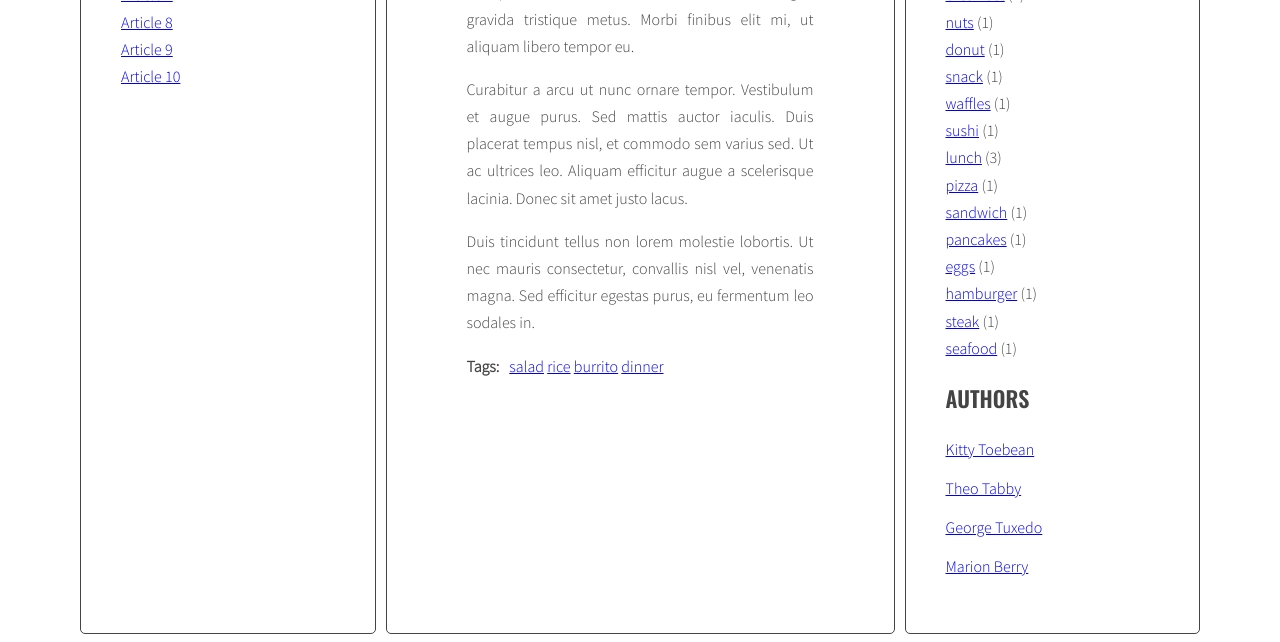
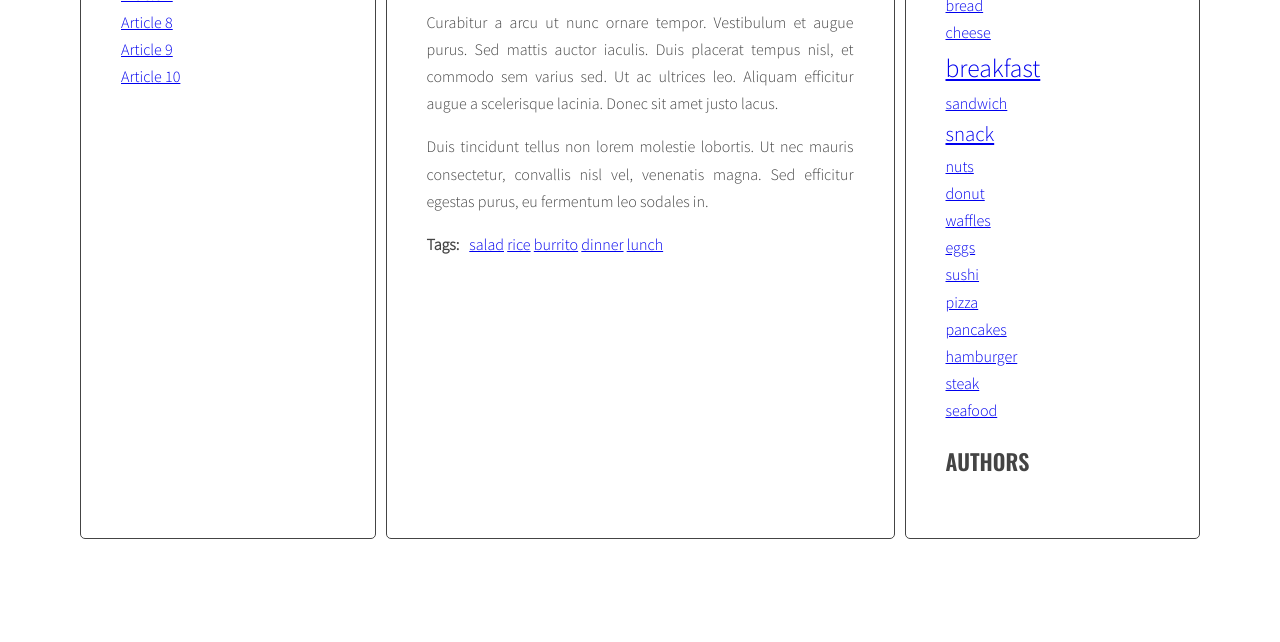
Before and after one commit to HMagda/food-blog, a website: page index.html in a window 1280 px wide. Shown: the part 540-1182 px from the top of the page. After the commit the page ends 1087 px from the top, so only its background shows below. Drawn offline with nearby package versions, Linux system fonts and the light colour scheme.

Commit message:
Added changes before cr

```diff
--- a/index.html
+++ b/index.html
@@ -29,7 +29,7 @@
                         </ul>
                     </aside>
                     <section class="posts">
-                        <article class="post active" id="article-1" data-tags="salad rice burrito dinner" data-author="Marion Berry">
+                        <article class="post active" id="article-1" data-tags="salad rice burrito dinner lunch" data-author="Marion Berry">
                             <h3 class="post-title">Article 1</h3>
                             <p class="post-author"></p>
                             <div class="post-content">
@@ -68,7 +68,7 @@
                                 </ul>
                             </div>
                         </article>
-                        <article class="post" id="article-2" data-tags="bread cheese breakfast" data-author="Theo Tabby">
+                        <article class="post" id="article-2" data-tags="bread cheese breakfast sandwich lunch snack" data-author="Theo Tabby">
                             <h3 class="post-title">Article 2</h3>
                             <p class="post-author"></p>
                             <div class="post-content">
@@ -143,7 +143,7 @@
                                 </ul>
                             </div>
                         </article>
-                        <article class="post" id="article-4" data-tags="waffles breakfast" data-author="Kitty Toebean">
+                        <article class="post" id="article-4" data-tags="waffles breakfast eggs" data-author="Kitty Toebean">
                             <h3 class="post-title">Article 4</h3>
                             <p class="post-author"></p>
                             <div class="post-content">
@@ -214,7 +214,7 @@
                                 </ul>
                             </div>
                         </article>
-                        <article class="post" id="article-6" data-tags="pizza dinner" data-author="George Tuxedo">
+                        <article class="post" id="article-6" data-tags="pizza dinner cheese" data-author="George Tuxedo">
                             <h3 class="post-title">Article 6</h3>
                             <p class="post-author"></p>
                             <div class="post-content">
@@ -252,7 +252,7 @@
                                 </ul>
                             </div>
                         </article>
-                        <article class="post" id="article-7" data-tags="sandwich breakfast" data-author="Kitty Toebean">
+                        <article class="post" id="article-7" data-tags="sandwich breakfast snack" data-author="Kitty Toebean">
                             <h3 class="post-title">Article 7</h3>
                             <p class="post-author"></p>
                             <div class="post-content">
@@ -326,7 +326,7 @@
                                 </ul>
                             </div>
                         </article>
-                        <article class="post" id="article-9" data-tags="hamburger steak dinner" data-author="Marion Berry">
+                        <article class="post" id="article-9" data-tags="hamburger steak dinner lunch" data-author="Marion Berry">
                             <h3 class="post-title">Article 9</h3>
                             <p class="post-author"></p>
                             <div class="post-content">
@@ -421,7 +421,7 @@
                         </ul>
                         <h2 class="section-title">Authors</h2>
                         <ul class="list authors">
-                            <li>
+                            <!-- <li>
                                 <a href="#">
                                     <span class="author-name"
                                         >Kitty Toebean</span
@@ -446,7 +446,7 @@
                                         >Marion Berry</span
                                     >
                                 </a>
-                            </li>
+                            </li> -->
                         </ul>
                     </aside>
                 </main>
--- a/js/script.js
+++ b/js/script.js
@@ -18,7 +18,10 @@ const optArticleSelector = ".post",
   optTitleListSelector = ".titles",
   optArticleTagsSelector = ".post-tags .list",
   optArticleAuthorSelector = ".post-author",
-  optTagsListSelector = ".tags.list";
+  optTagsListSelector = ".tags.list",
+  optCloudClassMin = 1,
+  optCloudClassMax = 5,
+  optCloudClassPrefix = "tag-size-";
 
 function generateTitleLinks(customSelector = "") {
   const titleList = document.querySelector(optTitleListSelector);
@@ -51,6 +54,27 @@ function generateTitleLinks(customSelector = "") {
 
 generateTitleLinks();
 
+function calculateTagsParams(tags) {
+  const params = {max: 0, min: 999999};
+  for(let tag in tags){
+    // console.log(tag + ' is used ' + tags[tag] + ' times');
+    params.max = Math.max(tags[tag], params.max);
+    params.min = Math.min(tags[tag], params.min);
+  }
+  return params;
+}
+
+function calculateTagClass(count, params) {
+
+
+  // console.log('calculating class params for count: ' + count + ', params: ' + params.min + ',' + params.max)
+  const classNumber = Math.floor((count - params.min) / (params.max - params.min + 1) * optCloudClassMax) + optCloudClassMin;
+
+  // console.log('classNumber: ' + classNumber)
+  return classNumber;
+
+}
+
 
 function generateTags() {
   let allTags = {};
@@ -77,26 +101,31 @@ function generateTags() {
     articleTagsList.innerHTML = html;
   }
 
+  // console.log('all tags: ');
+  // console.log(allTags);
+
   const tagList = document.querySelector(optTagsListSelector);
 
-  // const tagsParams = calculateTagsParams(allTags);
+  const tagsParams = calculateTagsParams(allTags);
   // console.log('tagsParams:', tagsParams);
 
   let allTagsHTML = "";
 
   for (let tag in allTags) {
-    const linkHTML =
-      '<li><a href="#tag-' +
+    const tagLinkHTML =
+      '<li><a class="tag-size-' +
+      calculateTagClass(allTags[tag], tagsParams) +
+      '" href="#tag-' +
       tag +
       '">' +
       tag +
       "</a>" +
       " " +
-      "(" +
-      allTags[tag] +
-      ")" +
+      // "(" +
+      // allTags[tag] +
+      // ")" +
       "</li>";
-    allTagsHTML = allTagsHTML + linkHTML;
+    allTagsHTML += tagLinkHTML;
   }
 
   tagList.innerHTML = allTagsHTML;
@@ -118,7 +147,6 @@ function tagClickHandler(event) {
   const tagLinks = document.querySelectorAll('a[href="' + href + '"]');
 
   for (let tagLink of tagLinks) {
-    console.log(tagLink);
     tagLink.classList.add("active");
   }
 
@@ -136,11 +164,11 @@ function addClickListenersToTags() {
 addClickListenersToTags();
 
 function generateAuthors() {
+  let allAuthors = {};
   const articles = document.querySelectorAll(optArticleSelector);
 
   for (const article of articles) {
     const articleAuthorsList = article.querySelector(optArticleAuthorSelector);
-    let html = "";
     const articleAuthors = article.getAttribute("data-author");
 
     const linkHTML =
@@ -149,12 +177,12 @@ function generateAuthors() {
       '">' +
       articleAuthors +
       "</a>&nbsp;";
-    html = html + linkHTML;
-    articleAuthorsList.innerHTML = html;
+    articleAuthorsList.innerHTML = linkHTML;
   }
 }
 
 generateAuthors();
+
 
 function authorClickHandler(event) {
   event.preventDefault();
--- a/sass/style.scss
+++ b/sass/style.scss
@@ -97,12 +97,14 @@ body {
   left: 0;
   padding: 40px;
   text-align: justify;
-  transition: .5s;
+  transition: opacity .5s;
+  z-index: -1;
 
   &.active {
     opacity: 1;
     z-index: 1;
     position: static;
+    padding: 0;
   }
 }
 
@@ -117,3 +119,28 @@ body {
     margin: 0 10px 0 0;
   }
 }
+
+.tag-size-1 {
+  font-size: 1rem;
+}
+
+.tag-size-2 {
+  font-size: 1.3rem;
+}
+
+.tag-size-3 {
+  font-size: 1.6rem;
+}
+
+.tag-size-4 {
+  font-size: 1.9rem;
+}
+
+.tag-size-5 {
+  font-size: 2.1rem;
+}
+
+.list.tags {
+  display: inline;
+
+}
```
Also changed, not shown: css/style.css, 1 other file.
